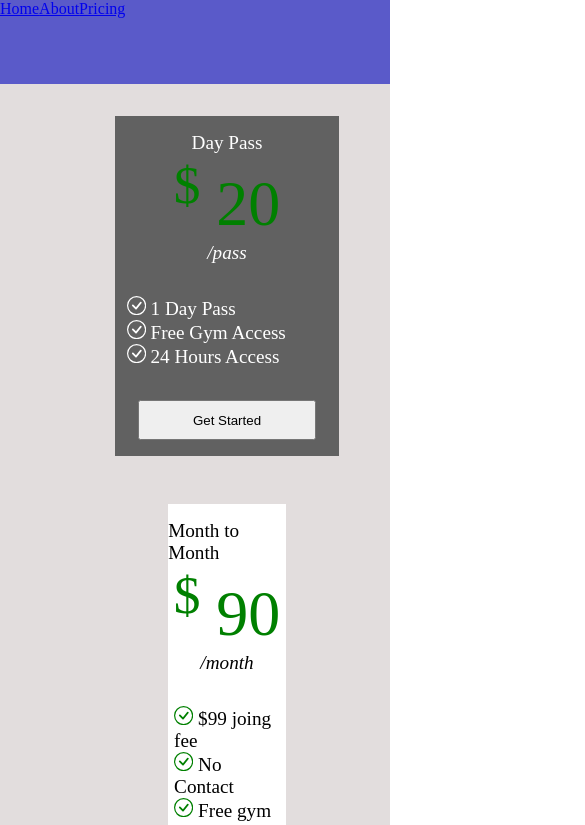
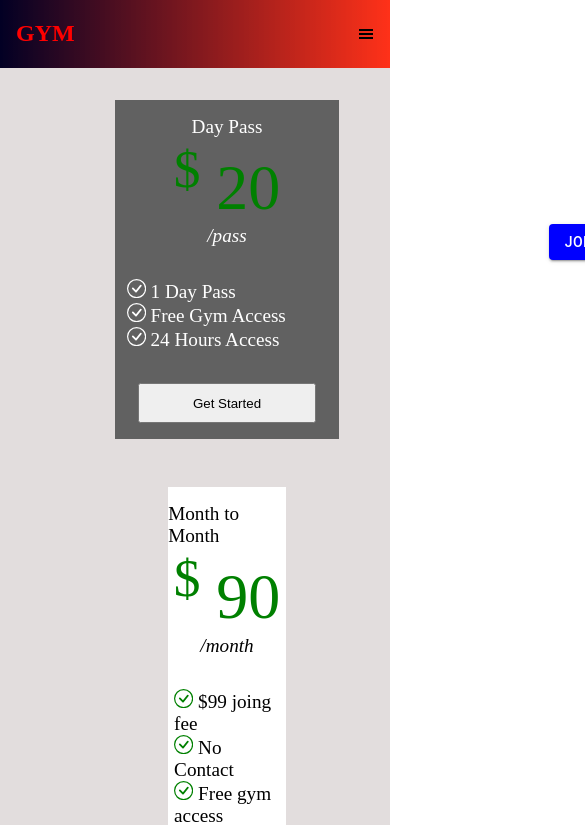
Before and after one commit to ruturajmengal2016/Project_1, a React (Create React App) app: page /pricing in a window 390 px wide. Shown: the top 825 px of the page, 585 px wide, since content can reach past the window. Built offline with nearby package versions, Linux system fonts and the light colour scheme.

Commit message:
create home page

```diff
--- a/package.json
+++ b/package.json
@@ -3,6 +3,10 @@
   "version": "0.1.0",
   "private": true,
   "dependencies": {
+    "@emotion/react": "^11.10.6",
+    "@emotion/styled": "^11.10.6",
+    "@mui/icons-material": "^5.11.16",
+    "@mui/material": "^5.12.0",
     "@testing-library/jest-dom": "^5.16.5",
     "@testing-library/react": "^13.4.0",
     "@testing-library/user-event": "^13.5.0",
--- a/src/App.css
+++ b/src/App.css
@@ -13,6 +13,7 @@
 }
 
 .outlet{
+    height: 100vh;
     max-height: fit-content;
     background-color: pink;
 }
--- a/src/App.js
+++ b/src/App.js
@@ -4,15 +4,16 @@ import {
   createRoutesFromElements,
   Route,
   RouterProvider,
-  Outlet,
-  Link
+  Outlet
 } from "react-router-dom";
 import Pricing from "./Components/Pricing";
+import Navigation from "./Components/Navigation";
+import Home from "./Components/Home";
 function App() {
   const router = createBrowserRouter(
     createRoutesFromElements(
       <Route path="/" element={<Root />} >
-        <Route index path="/" element={<h1>Home</h1>} />
+        <Route index path="/" element={<Home />} />
         <Route path="/about" element={<h1>About</h1>}/>
         <Route path="/pricing" element={<Pricing/>}/>
       </Route>
@@ -28,11 +29,7 @@ function App() {
 const Root = () => {
   return (
     <div className="root">
-      <div className="navigation">
-        <Link to="/">Home</Link>
-        <Link to="/about">About</Link>
-        <Link to="/pricing">Pricing</Link>
-      </div>
+      <Navigation />
       <div className="outlet">
         <Outlet />
       </div>
--- /dev/null
+++ b/src/Components/Home.jsx
@@ -0,0 +1,15 @@
+import React from "react";
+import Style from "./Home.module.css";
+const Home = () => {
+  return (
+    <div className={Style.root}>
+      <h1 className={Style.heading}>
+        "Take care of your <span style={{ color: "red" }}>body</span>. it's the
+        only place you have to
+        <span style={{ color: "red" }}> live.</span>"
+      </h1>
+    </div>
+  );
+};
+
+export default Home;
--- /dev/null
+++ b/src/Components/Home.module.css
@@ -0,0 +1,30 @@
+.root {
+  background: rgb(2, 0, 36);
+  background: linear-gradient(
+    10deg,
+    rgba(2, 0, 36, 1) 0%,
+    rgba(9, 9, 121, 0.8492647058823529) 39%,
+    rgba(255, 0, 35, 0.7036064425770308) 100%
+  );
+  height: 100vh;
+  background-image: url("https://images.pexels.com/photos/4761352/pexels-photo-4761352.jpeg?auto=compress&cs=tinysrgb&w=1260&h=750&dpr=1");
+  background-repeat: no-repeat;
+  background-size:cover;
+}
+
+.heading{
+    color: white;
+    top: 45%;
+    position: relative;
+    z-index: 1;
+    width: 50%;
+    font-size: 3.5rem;
+}
+
+
+@media screen and (max-width:600px) {
+    .heading{
+        top: 25%;
+        font-size: 2rem;
+    }
+}
--- /dev/null
+++ b/src/Components/Navigation.jsx
@@ -0,0 +1,46 @@
+import React, { useState } from "react";
+import { Link } from "react-router-dom";
+import Style from "./Navigation.module.css";
+import Button from "@mui/material/Button";
+import { GiHamburgerMenu } from "react-icons/gi";
+const Navigation = () => {
+  const [value, setValue] = useState(false);
+  return (
+    <div className={Style.root}>
+      <h2>GYM</h2>
+      <div
+        className={
+          value
+            ? `${Style.routes} ${Style.show}`
+            : `${Style.routes} ${Style.hide}`
+        }
+      >
+        <Link to="/" className={Style.link}>
+          Home
+        </Link>
+        <Link className={Style.link}>About Us</Link>
+        <Link className={Style.link}>Classes</Link>
+        <Link className={Style.link}>Blogs</Link>
+      </div>
+      <Button
+        variant="contained"
+        sx={{ backgroundColor: "blue" }}
+        className={
+          value
+            ? `${Style.button} ${Style.show}`
+            : `${Style.button} ${Style.hide}`
+        }
+      >
+        Join Us
+      </Button>
+      <GiHamburgerMenu
+        className={Style.menu}
+        onClick={() => {
+          setValue(!value);
+        }}
+      />
+    </div>
+  );
+};
+
+export default Navigation;
--- /dev/null
+++ b/src/Components/Navigation.module.css
@@ -0,0 +1,61 @@
+.root {
+  height: 8vh;
+  display: flex;
+  align-items: center;
+  justify-content: space-between;
+  position: sticky;
+  top: 0;
+  padding-left: 1rem;
+  padding-right: 1rem;
+  background: rgb(2, 0, 36);
+  background: linear-gradient(
+    90deg,
+    rgba(2, 0, 36, 1) 0%,
+    rgba(255, 0, 35, 0.7036064425770308) 100%,
+    rgba(9, 9, 121, 0.8492647058823529) 43%
+  );
+}
+
+h2 {
+  color: red;
+}
+
+.routes {
+  display: flex;
+  justify-content: space-around;
+  width: 50%;
+}
+
+.link {
+  text-decoration: none;
+  font-size: 1.5rem;
+  color: white;
+}
+.menu {
+  display: none;
+}
+
+@media screen and (max-width: 600px) {
+  .routes {
+    position: absolute;
+    flex-direction: column;
+    top: 7rem;
+    right: 1rem;
+    align-items: flex-end;
+  }
+  .button {
+    position: relative;
+    left: 13.5rem;
+    top: 13rem;
+  }
+
+  .menu {
+    display: inline-block;
+  }
+  .hide {
+    transform: translateX(10rem);
+  }
+  .show {
+    transform: translateX(0);
+  }
+}
```
